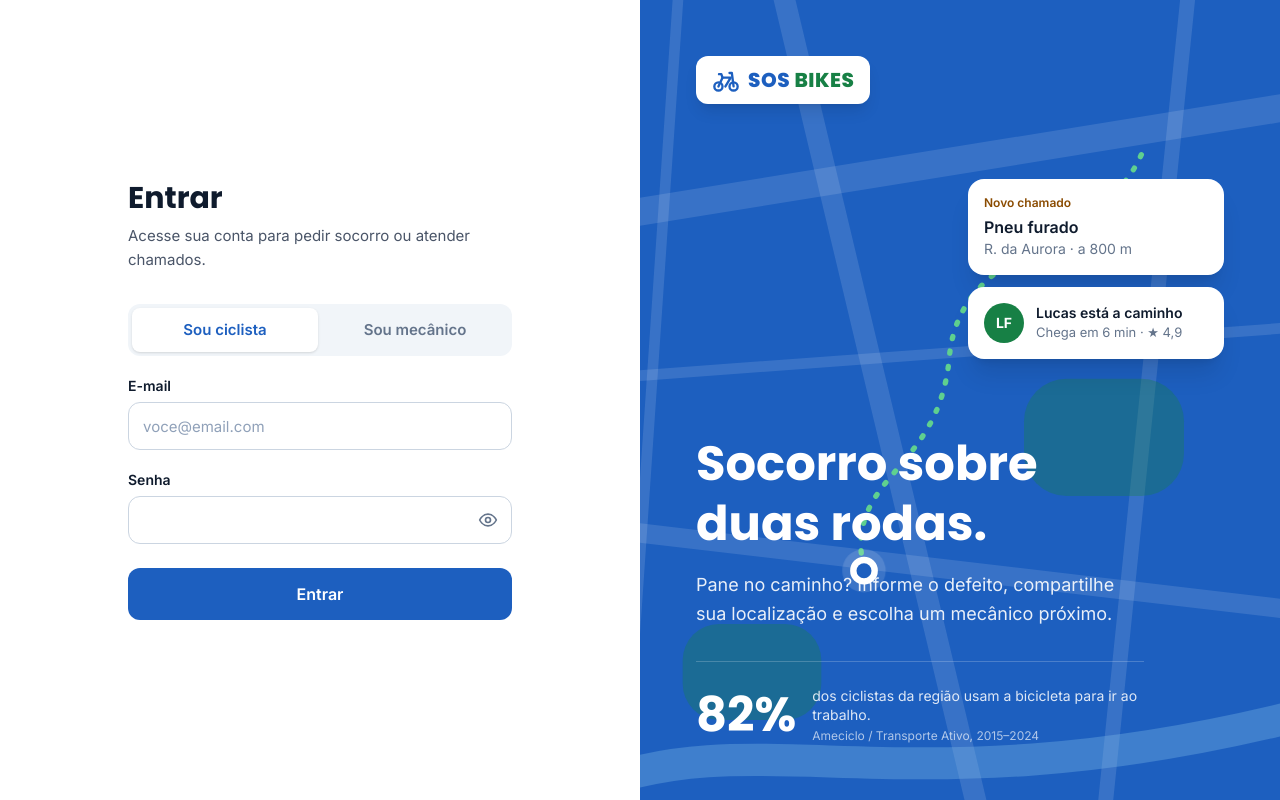
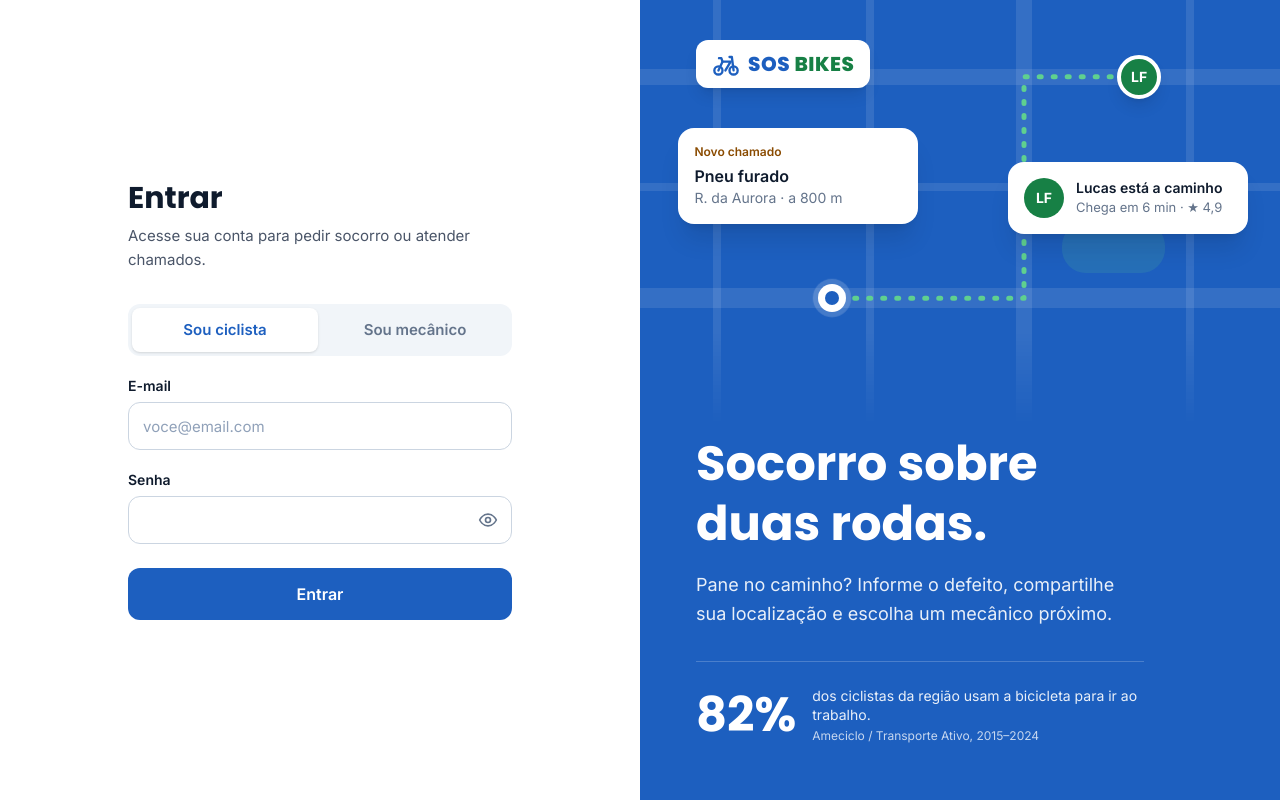
Before and after one commit to 19041507/SOS-BIKES, a Next.js app: page / in a window 1280 px wide. Built offline with nearby package versions, Linux system fonts and the light colour scheme.

Commit message:
fix(login): separa mapa e texto no painel e faz a rota seguir as ruas

```diff
--- a/src/app/_components/BrandPanel.tsx
+++ b/src/app/_components/BrandPanel.tsx
@@ -1,60 +1,87 @@
 import { Logo } from "@/components/Logo";
 
-// Rota ilustrativa do mecânico (canto superior direito) até o ciclista.
-const ROUTE = "M470 170 C 430 260, 300 250, 290 360 S 190 470, 210 560";
+// Coordenadas em % da área do mapa. A rota segue as ruas desenhadas abaixo,
+// e o percurso do marcador em globals.css (mechanic-move) usa os mesmos pontos.
+const ROUTE = "78,18 60,18 60,70 30,70";
+
+const HORIZONTAL_STREETS = [
+  { top: "18%", size: "h-4" },
+  { top: "44%", size: "h-2" },
+  { top: "70%", size: "h-5" },
+];
+
+const VERTICAL_STREETS = [
+  { left: "12%", size: "w-2" },
+  { left: "36%", size: "w-2" },
+  { left: "60%", size: "w-4" },
+  { left: "86%", size: "w-2" },
+];
 
 export function BrandPanel() {
   return (
-    <aside className="relative hidden overflow-hidden bg-brand text-white lg:flex lg:flex-col">
-      <svg
-        className="absolute inset-0 size-full"
-        viewBox="0 0 600 800"
-        preserveAspectRatio="xMidYMid slice"
+    <aside className="hidden flex-col bg-brand text-white lg:flex">
+      <div
+        className="relative min-h-[420px] flex-1 overflow-hidden"
+        style={{ maskImage: "linear-gradient(to bottom, black 78%, transparent)" }}
         aria-hidden="true"
       >
-        <g stroke="white" strokeOpacity="0.12" strokeLinecap="round" fill="none">
-          <path d="M-40 230 L640 120" strokeWidth="26" />
-          <path d="M-40 520 L640 600" strokeWidth="18" />
-          <path d="M120 -40 L330 840" strokeWidth="20" />
-          <path d="M520 -40 L430 840" strokeWidth="14" />
-          <path d="M-40 380 L640 330" strokeWidth="10" />
-          <path d="M40 -40 L-20 840" strokeWidth="10" />
-        </g>
-        <rect x="360" y="380" width="150" height="110" rx="40" fill="#178045" fillOpacity="0.35" />
-        <rect x="40" y="610" width="130" height="90" rx="34" fill="#178045" fillOpacity="0.35" />
-        <path d="M-40 760 C 120 700, 260 790, 640 690" stroke="#7fb9e6" strokeOpacity="0.35" strokeWidth="30" fill="none" />
+        {HORIZONTAL_STREETS.map((street) => (
+          <div
+            key={street.top}
+            style={{ top: street.top }}
+            className={`absolute inset-x-0 -translate-y-1/2 bg-white/10 ${street.size}`}
+          />
+        ))}
+        {VERTICAL_STREETS.map((street) => (
+          <div
+            key={street.left}
+            style={{ left: street.left }}
+            className={`absolute inset-y-0 -translate-x-1/2 bg-white/10 ${street.size}`}
+          />
+        ))}
+        <div className="absolute top-[52%] left-[66%] h-[12%] w-[16%] rounded-3xl bg-[#5fd08f]/15" />
 
-        <path d={ROUTE} stroke="#5fd08f" strokeWidth="5" strokeLinecap="round" strokeDasharray="2 12" fill="none" className="route-animated" />
-
-        <g className="motion-reduce:hidden">
-          <circle r="22" fill="#178045" stroke="white" strokeWidth="4" />
-          <text textAnchor="middle" dy="5" fontSize="14" fontWeight="700" fill="white">LF</text>
-          <animateMotion dur="7s" repeatCount="indefinite" path={ROUTE} keyPoints="0;1;1" keyTimes="0;0.85;1" calcMode="linear" />
-        </g>
-        {/* animateMotion ignora prefers-reduced-motion: mostra o marcador parado no início da rota */}
-        <g className="hidden motion-reduce:block" transform="translate(470 170)">
-          <circle r="22" fill="#178045" stroke="white" strokeWidth="4" />
-          <text textAnchor="middle" dy="5" fontSize="14" fontWeight="700" fill="white">LF</text>
-        </g>
-
-        <circle cx="210" cy="560" r="34" fill="white" fillOpacity="0.15" className="pulse-ring" />
-        <circle cx="210" cy="560" r="13" fill="white" />
-        <circle cx="210" cy="560" r="7" fill="#1d5fbf" />
+        <svg
+          viewBox="0 0 100 100"
+          preserveAspectRatio="none"
+          className="absolute inset-0 size-full"
+        >
+          <polyline
+            points={ROUTE}
+            fill="none"
+            stroke="#5fd08f"
+            strokeWidth="5"
+            strokeLinecap="round"
+            strokeLinejoin="round"
+            strokeDasharray="2 12"
+            vectorEffect="non-scaling-stroke"
+            className="route-animated"
+          />
         </svg>
 
-      <div className="relative z-10 flex flex-1 flex-col justify-between p-10 xl:p-14">
-        <div className="w-fit rounded-xl bg-white px-4 py-2.5 shadow-lg">
+        <span className="pulse-ring absolute top-[70%] left-[30%] size-16 -translate-x-1/2 -translate-y-1/2 rounded-full bg-white/20" />
+        <span className="absolute top-[70%] left-[30%] flex size-7 -translate-x-1/2 -translate-y-1/2 items-center justify-center rounded-full bg-white">
+          <span className="size-3.5 rounded-full bg-brand" />
+        </span>
+
+        <span className="mechanic-move absolute flex size-11 -translate-x-1/2 -translate-y-1/2 items-center justify-center rounded-full border-4 border-white bg-ok text-sm font-bold shadow-lg">
+          LF
+        </span>
+
+        <div className="absolute top-10 left-10 rounded-xl bg-white px-4 py-2.5 shadow-lg xl:left-14">
           <Logo />
         </div>
 
-        <div className="flex flex-col gap-3 self-end">
-          <div className="w-64 rounded-2xl bg-white p-4 text-ink shadow-xl">
+        <div className="absolute top-[30%] left-[6%] w-60 rounded-2xl bg-white p-4 text-ink shadow-xl">
           <p className="text-xs font-semibold text-warn">Novo chamado</p>
           <p className="mt-1 font-semibold">Pneu furado</p>
           <p className="text-sm text-subtle">R. da Aurora · a 800 m</p>
         </div>
-          <div className="flex w-64 items-center gap-3 rounded-2xl bg-white p-4 text-ink shadow-xl">
-            <span className="flex size-10 shrink-0 items-center justify-center rounded-full bg-ok text-sm font-bold text-white">LF</span>
+
+        <div className="absolute top-[38%] right-[5%] flex w-60 items-center gap-3 rounded-2xl bg-white p-4 text-ink shadow-xl">
+          <span className="flex size-10 shrink-0 items-center justify-center rounded-full bg-ok text-sm font-bold text-white">
+            LF
+          </span>
           <div>
             <p className="text-sm font-semibold">Lucas está a caminho</p>
             <p className="text-[13px] text-subtle">Chega em 6 min · ★ 4,9</p>
@@ -62,21 +89,22 @@ export function BrandPanel() {
         </div>
       </div>
 
-        <div className="max-w-md">
-          <h2 className="font-display text-4xl leading-tight font-bold xl:text-5xl">
+      <div className="px-10 pt-2 pb-12 xl:px-14 xl:pb-14">
+        <h2 className="max-w-md font-display text-4xl leading-tight font-bold xl:text-5xl">
           Socorro sobre duas rodas.
         </h2>
-          <p className="mt-4 text-lg leading-relaxed text-white/90">
-            Pane no caminho? Informe o defeito, compartilhe sua localização e escolha
-            um mecânico próximo.
+        <p className="mt-4 max-w-md text-lg leading-relaxed text-white/90">
+          Pane no caminho? Informe o defeito, compartilhe sua localização e escolha um
+          mecânico próximo.
         </p>
-          <div className="mt-8 flex items-center gap-4 border-t border-white/20 pt-6">
+        <div className="mt-8 flex max-w-md items-center gap-4 border-t border-white/20 pt-6">
           <span className="font-display text-5xl font-bold">82%</span>
-            <p className="text-sm leading-snug text-white/85">
+          <p className="text-sm leading-snug text-white/90">
             dos ciclistas da região usam a bicicleta para ir ao trabalho.
-              <span className="mt-1 block text-xs text-white/65">Ameciclo / Transporte Ativo, 2015–2024</span>
+            <span className="mt-1 block text-xs text-white/75">
+              Ameciclo / Transporte Ativo, 2015–2024
+            </span>
           </p>
-          </div>
         </div>
       </div>
     </aside>
--- a/src/app/globals.css
+++ b/src/app/globals.css
@@ -35,9 +35,36 @@ body {
 }
 
 .pulse-ring {
-  transform-box: fill-box;
   transform-origin: center;
   animation: pulse-ring 2s ease-out infinite;
+}
+
+/* Mesmo percurso da rota em BrandPanel (ROUTE) */
+.mechanic-move {
+  left: 78%;
+  top: 18%;
+  animation: mechanic-move 8s ease-in-out infinite;
+}
+
+@keyframes mechanic-move {
+  0%,
+  8% {
+    left: 78%;
+    top: 18%;
+  }
+  24% {
+    left: 60%;
+    top: 18%;
+  }
+  62% {
+    left: 60%;
+    top: 70%;
+  }
+  80%,
+  100% {
+    left: 30%;
+    top: 70%;
+  }
 }
 
 @keyframes route-dash {
@@ -59,7 +86,8 @@ body {
 
 @media (prefers-reduced-motion: reduce) {
   .route-animated,
-  .pulse-ring {
+  .pulse-ring,
+  .mechanic-move {
     animation: none;
   }
 }
```
Lines whose indentation alone changed are shown as unchanged.
